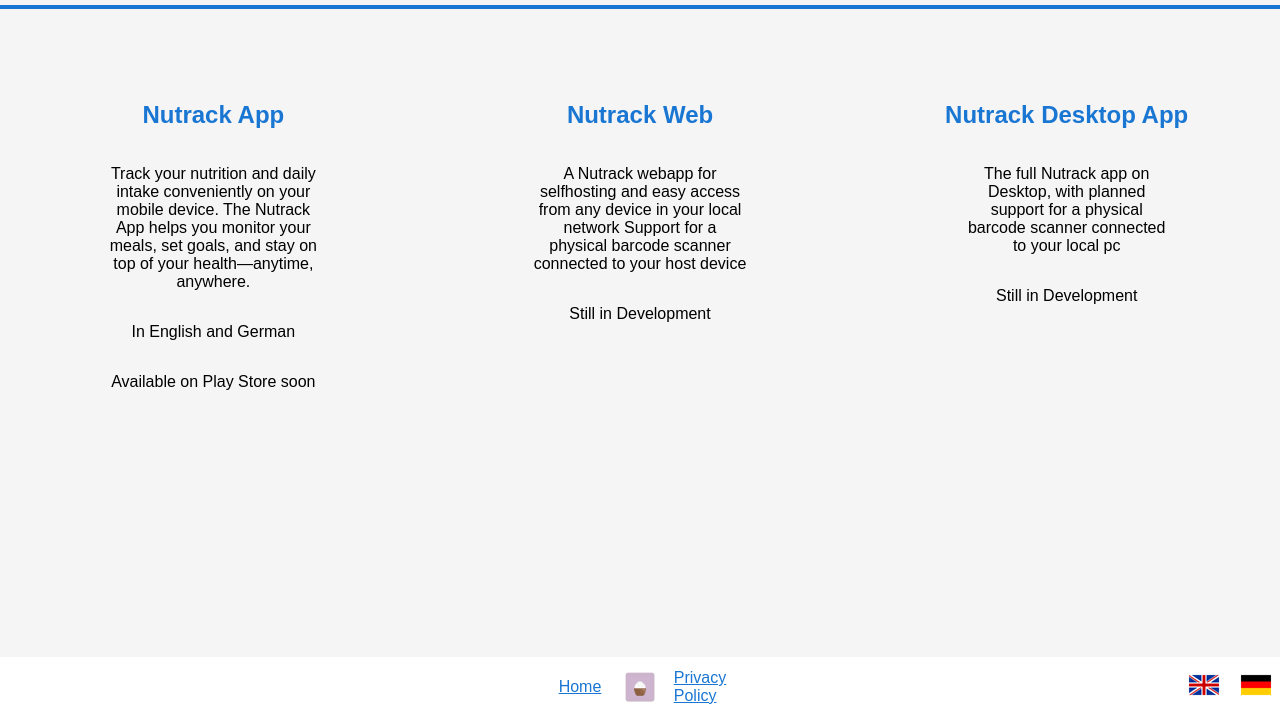
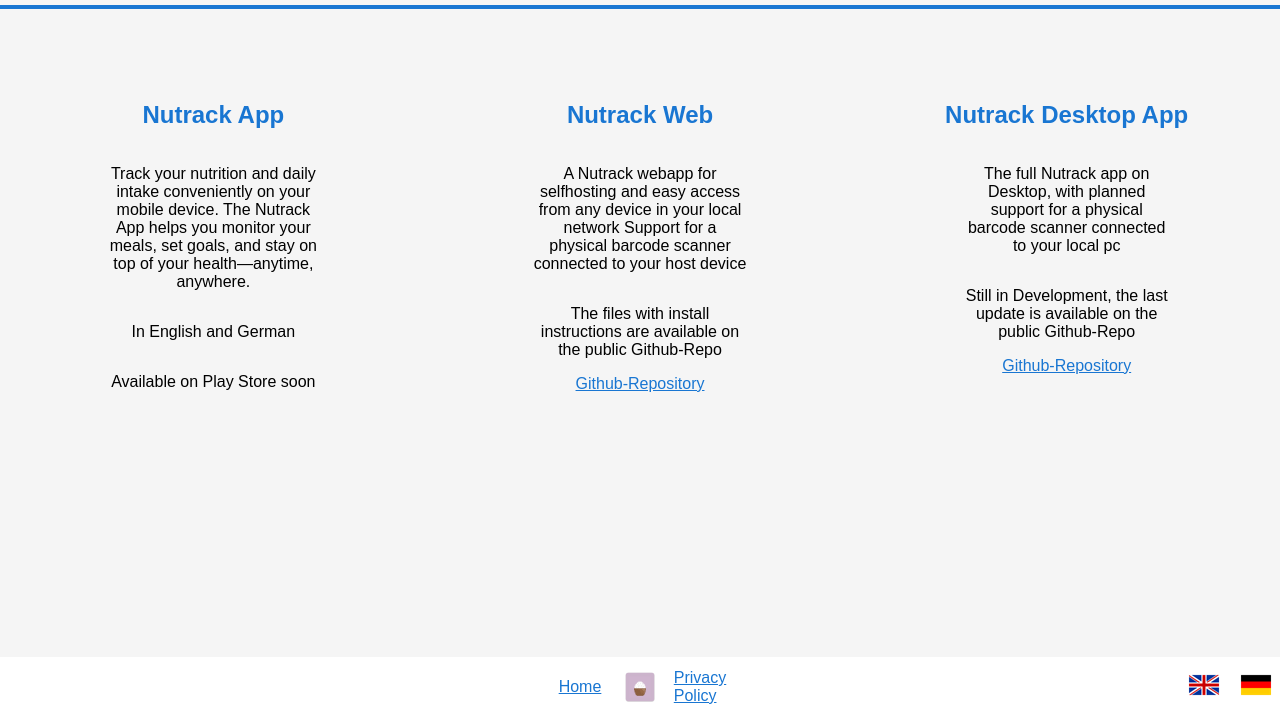
Before and after one commit to nutrack-app/nutrack-app.github.io, a plain HTML site: page index.html in a window 1280 px wide. Shown: the part 83-800 px from the top of the page. Drawn offline with Linux system fonts and the light colour scheme.

Commit message:
Link Repository

```diff
--- a/index.html
+++ b/index.html
@@ -51,6 +51,7 @@
         <h2 id="h2Web"></h2>
         <p id="pWeb1"></p>
         <p id="pWeb2"></p>
+        <a href="https://github.com/Hellerhammer/Nutrack-Public" target="_blank" id="pWeb3"></a>
       </section>
     </div>
 
@@ -59,6 +60,7 @@
         <h2 id="h2Desktop"></h2>
         <p id="pDesktop1"></p>
         <p id="pDesktop2"></p>
+        <a href="https://github.com/Hellerhammer/Nutrack-Public" target="_blank" id="pDesktop3"></a>
       </section>
     </div>
   </main>
--- a/translations.js
+++ b/translations.js
@@ -19,9 +19,11 @@ function setLanguage(lang) {
     { id: 'h2Web', prop: 'innerText', key: 'h2Web' },
     { id: 'pWeb1', prop: 'innerText', key: 'pWeb1' },
     { id: 'pWeb2', prop: 'innerText', key: 'pWeb2' },
+    { id: 'pWeb3', prop: 'innerText', key: 'pWeb3' },
     { id: 'h2Desktop', prop: 'innerText', key: 'h2Desktop' },
     { id: 'pDesktop1', prop: 'innerText', key: 'pDesktop1' },
     { id: 'pDesktop2', prop: 'innerText', key: 'pDesktop2' },
+    { id: 'pDesktop3', prop: 'innerText', key: 'pDesktop3' },
     // privacy.html
     { id: 'title', prop: 'innerText', key: 'title' },
     { id: 'headline', prop: 'innerHTML', key: 'headline' },
@@ -79,10 +81,12 @@ const translations = {
     pApp3: "Available on Play Store soon",
     h2Web: "Nutrack Web",
     pWeb1: "A Nutrack webapp for selfhosting and easy access from any device in your local network Support for a physical barcode scanner connected to your host device",
-    pWeb2: "Still in Development",
+    pWeb2: "The files with install instructions are available on the public Github-Repo",
+    pWeb3: "Github-Repository",
     h2Desktop: "Nutrack Desktop App",
     pDesktop1: "The full Nutrack app on Desktop, with planned support for a physical barcode scanner connected to your local pc",
-    pDesktop2: "Still in Development",
+    pDesktop2: "Still in Development, the last update is available on the public Github-Repo",
+    pDesktop3: "Github-Repository",
     // privacy.html
     title: "Privacy Policy – Nutrack",
     headline: "Privacy Policy",
@@ -113,10 +117,12 @@ const translations = {
     pApp3: "Bald im Play Store verfügbar",
     h2Web: "Nutrack Web",
     pWeb1: "Eine Nutrack-Webapp zum Selbsthosten und für einfachen Zugriff von jedem Gerät im lokalen Netzwerk. Unterstützung für einen physischen Barcodescanner am Host-Gerät.",
-    pWeb2: "Noch in Entwicklung",
+    pWeb2: "Die Dateien dazu inklusive Installationsanleitung sind auf dem öffentlichen Github-Repo verfügbar",
+    pWeb3: "Github-Repository",
     h2Desktop: "Nutrack Desktop App",
     pDesktop1: "Die vollständige Nutrack-App für den Desktop, mit geplanter Unterstützung für einen physischen Barcodescanner am lokalen PC",
-    pDesktop2: "Noch in Entwicklung",
+    pDesktop2: "Noch in Entwicklung, der letzte Stand ist auf dem öffentlichen Github-Repo einzusehen",
+    pDesktop3: "Github-Repository",
     // privacy.html
     title: "Datenschutzerklärung – Nutrack",
     headline: "Datenschutzerklärung",
```
